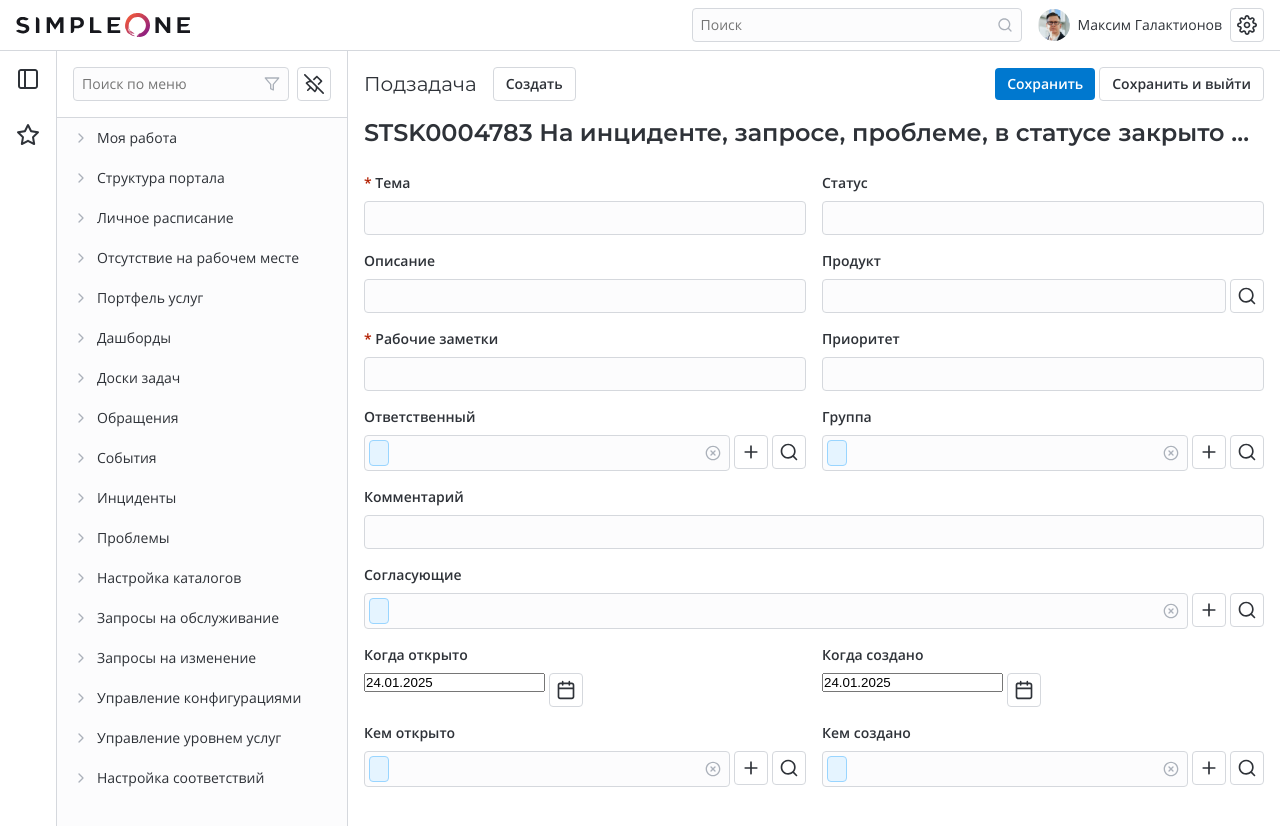
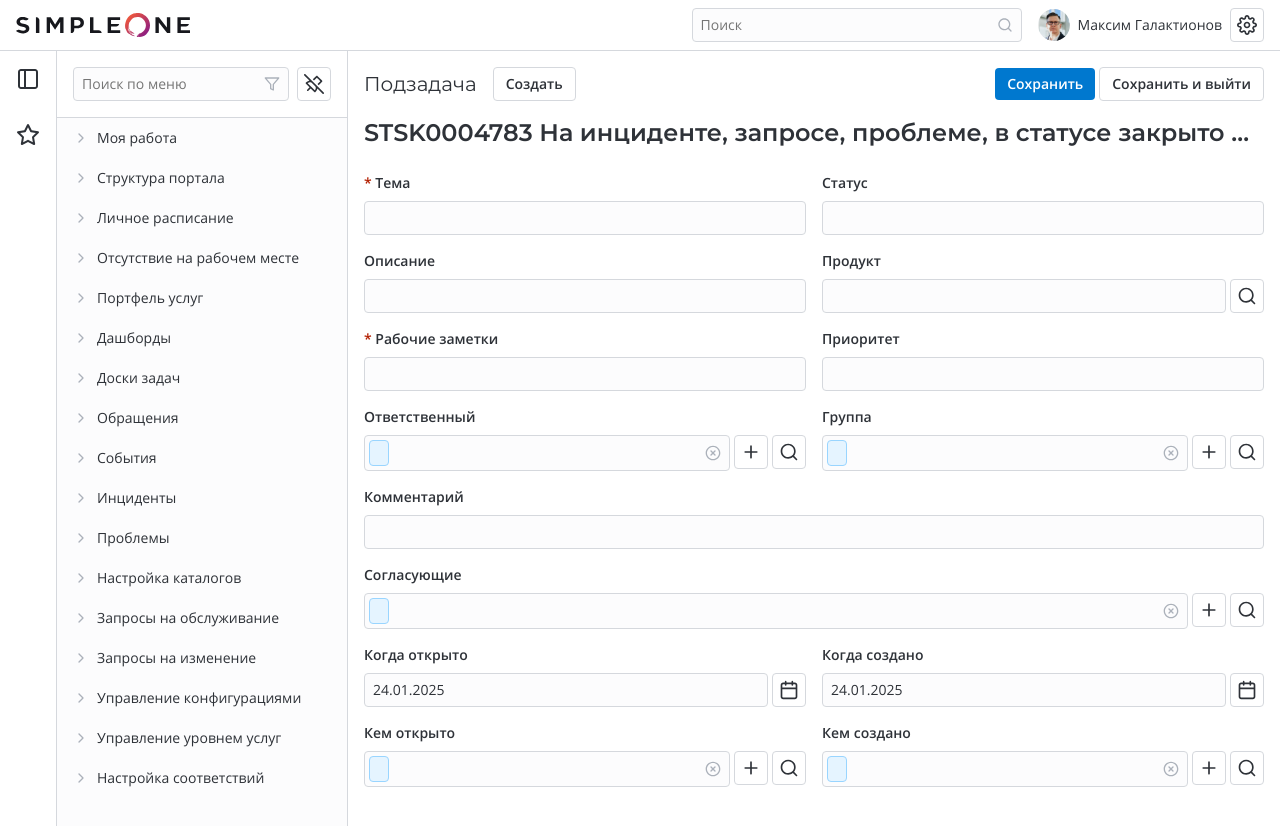
Before and after one commit to V0V45/simpleone, a React (Vite) app: page / in a window 1280 px wide. Shown: the top 826 px of the page. Built offline with nearby package versions, Linux system fonts and the light colour scheme.

Commit message:
added dateInput styles

```diff
--- a/src/components/textfield/textfield.module.css
+++ b/src/components/textfield/textfield.module.css
@@ -30,7 +30,8 @@
     align-items: stretch;
 }
 
-.input {
+.input,
+.dateInput {
     background-color: var(--backgroundInputDefault);
     border: 1px solid var(--borderDefault);
     border-radius: 4px;
@@ -40,10 +41,19 @@
     font-size: 14px;
     line-height: 143%;
     color: var(--textNeutralMain);
+}
+
+.input,
+.dateInputWrapper {
     flex-grow: 1;
 }
 
-.input:focus {
+.dateInput {
+    width: 100%;
+}
+
+.input:focus,
+.dateInput:focus {
     outline: none;
 }
 
```
